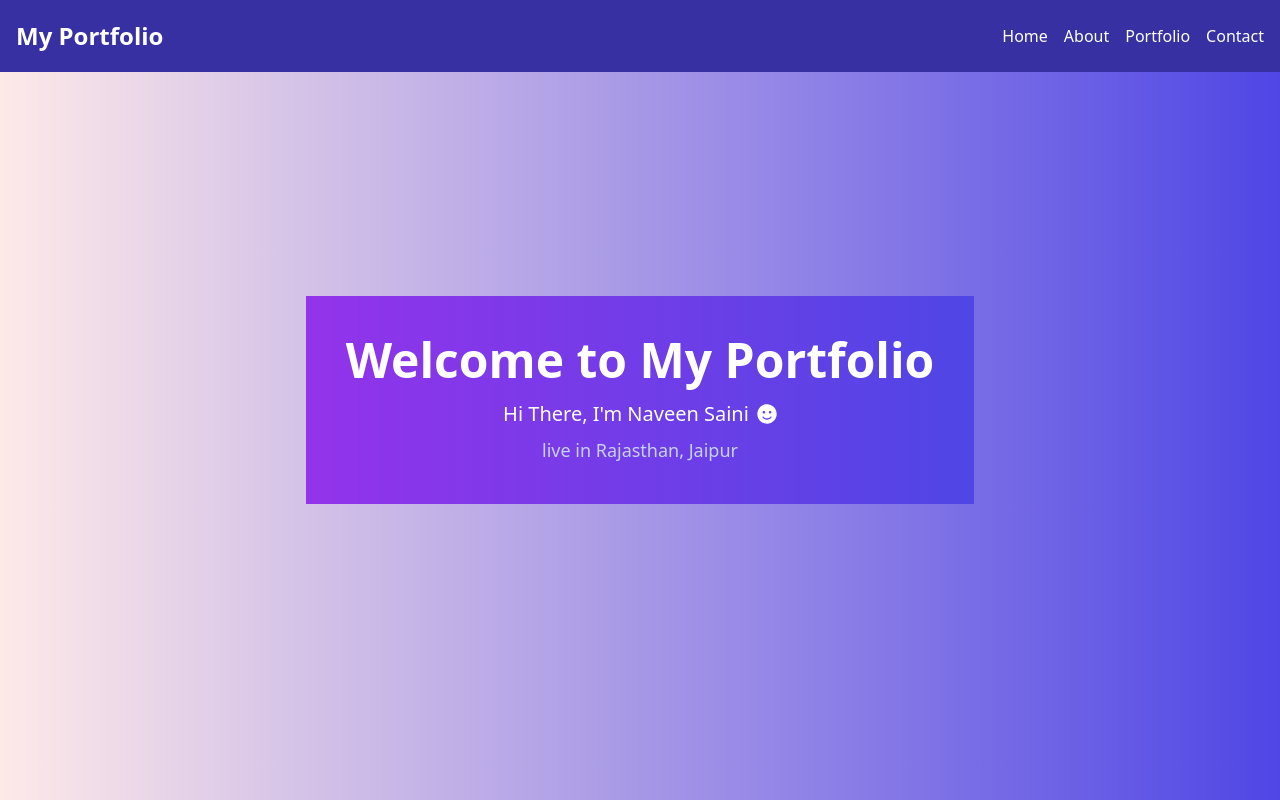
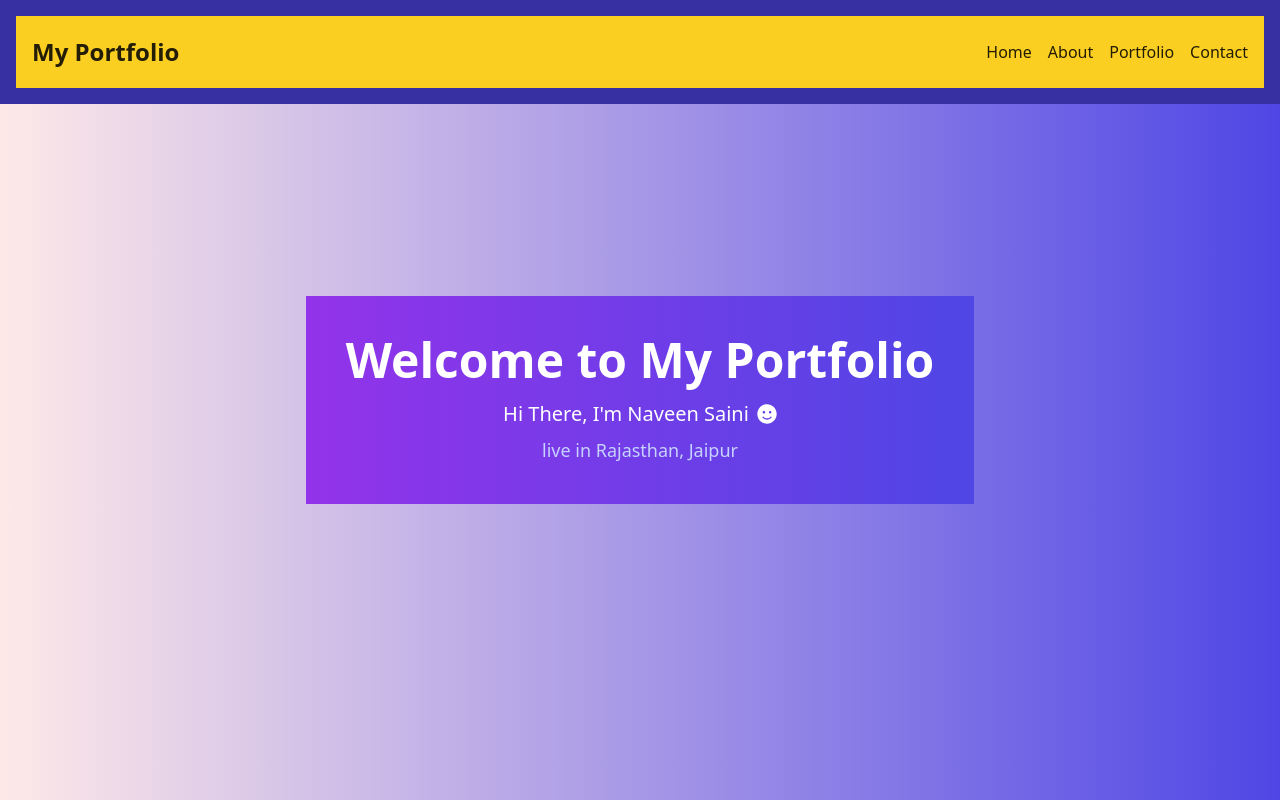
Before and after one commit to naveenjpr/My_Portfolio_react, a React (Vite) app: page / in a window 1280 px wide. Shown: the top 800 px of the page. Built offline with nearby package versions, Linux system fonts and the light colour scheme.

Commit message:
Refactor Header component styles and structure

```diff
--- a/src/Common page/Header.jsx
+++ b/src/Common page/Header.jsx
@@ -7,15 +7,17 @@ const Header = () => {
   const toggleMenu = () => {
     setIsMenuOpen(!isMenuOpen)
   }
+
   return (
-    <div className="container mx-auto flex justify-between items-center">
+    <header className="bg-[#facf21] py-4">
+      <div className="container mx-auto flex justify-between items-center px-4">
         {/* Logo */}
-      <h1 className="text-2xl font-bold text-white">My Portfolio</h1>
+        <h1 className="text-2xl font-bold text-[#241d05]">My Portfolio</h1>
 
         {/* Hamburger Menu (Mobile) */}
         <button
           onClick={toggleMenu}
-        className="md:hidden text-white focus:outline-none"
+          className="md:hidden text-[#241d05] focus:outline-none"
           aria-label="Toggle Menu"
         >
           {isMenuOpen ? (
@@ -29,12 +31,12 @@ const Header = () => {
         <ul
           className={`${
             isMenuOpen ? "block" : "hidden"
-        } md:flex md:space-x-4 absolute md:static bg-indigo-800 md:bg-transparent w-full md:w-auto left-0 px-4 md:px-0 top-16 md:top-0`}
+          } md:flex md:space-x-4 absolute md:static bg-[#facf21] md:bg-transparent w-full md:w-auto left-0 px-4 md:px-0 top-16 md:top-0 pb-4 md:pb-0 z-10`}
         >
           <li>
             <a
               href="#home"
-            className="block py-2 text-white hover:text-indigo-300"
+              className="block py-2 text-[#241d05] hover:text-[#4a3f0a] transition-colors"
               onClick={() => setIsMenuOpen(false)}
             >
               Home
@@ -43,7 +45,7 @@ const Header = () => {
           <li>
             <a
               href="#about"
-            className="block py-2 text-white hover:text-indigo-300"
+              className="block py-2 text-[#241d05] hover:text-[#4a3f0a] transition-colors"
               onClick={() => setIsMenuOpen(false)}
             >
               About
@@ -52,7 +54,7 @@ const Header = () => {
           <li>
             <a
               href="#portfolio"
-            className="block py-2 text-white hover:text-indigo-300"
+              className="block py-2 text-[#241d05] hover:text-[#4a3f0a] transition-colors"
               onClick={() => setIsMenuOpen(false)}
             >
               Portfolio
@@ -61,7 +63,7 @@ const Header = () => {
           <li>
             <a
               href="#contact"
-            className="block py-2 text-white hover:text-indigo-300"
+              className="block py-2 text-[#241d05] hover:text-[#4a3f0a] transition-colors"
               onClick={() => setIsMenuOpen(false)}
             >
               Contact
@@ -69,6 +71,7 @@ const Header = () => {
           </li>
         </ul>
       </div>
+    </header>
   )
 }
 
```
Lines whose indentation alone changed are shown as unchanged.
